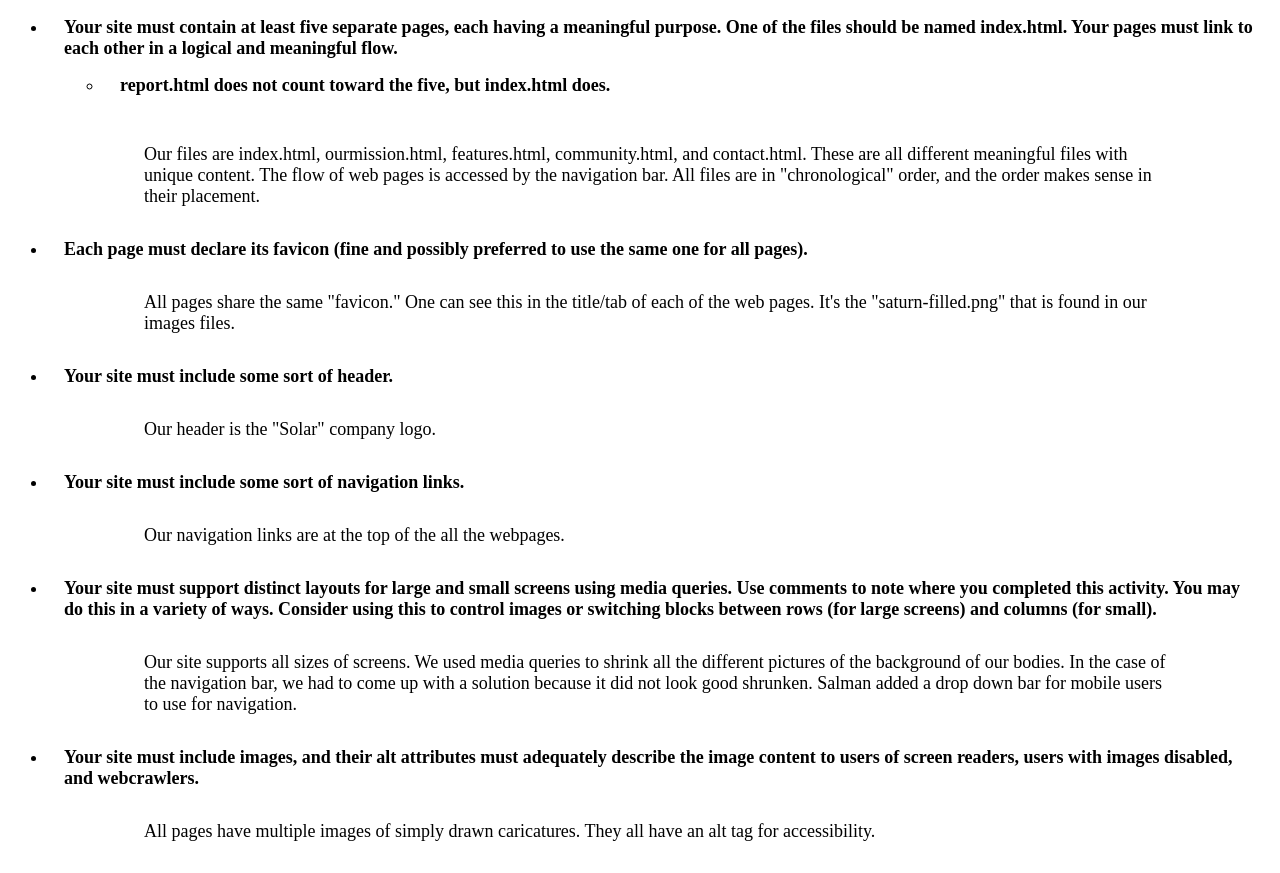
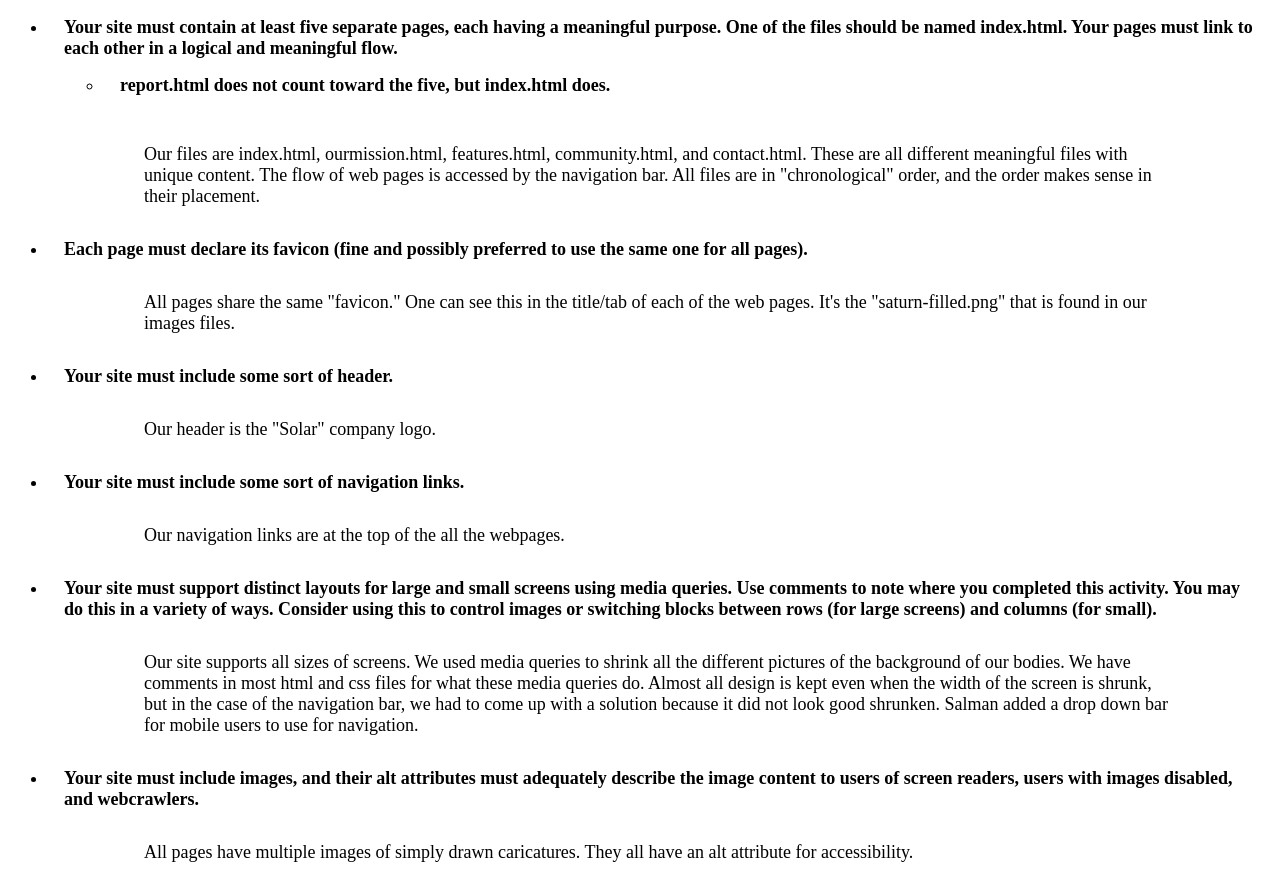
Before and after one commit to TheSalmanK/343-s23-p1, a plain HTML site: page report.html in a window 1280 px wide. Shown: the part 79-952 px from the top of the page. Drawn offline with Linux system fonts and the light colour scheme.

Commit message:
Updating comments and report.html
I overlooked one of the prompts. Now everything is ready to go!

```diff
--- a/css/background.css
+++ b/css/background.css
@@ -100,6 +100,7 @@ body {
   }
 }
 
+/* MEDIA QUERY FOR BACKGROUND IMAGE */
 @media only screen and (max-width: 600px) {
   .layer1 {
     block-size: 25.5rem !important;
--- a/css/images.css
+++ b/css/images.css
@@ -179,6 +179,7 @@
    width: 20%;
 }
 
+/* MEDIA QUERY FOR SPECIAL CASE IMAGES */
 @media only screen and (max-width: 1600px) {
    #overview-picture {
       margin: 1vw;
@@ -224,6 +225,7 @@
    }
 }
 
+/* MEDIA QUERY FOR IMAGES */
 @media only screen and (max-width: 1000px) {
    #mission {
       padding: 1vw;
--- a/css/nav.css
+++ b/css/nav.css
@@ -103,6 +103,7 @@
    image-rendering: optimizeQuality;
 }
 
+/* MEDIA QUERY TO HIDE MOBILE NAVIGATION*/
 @media screen and (min-width: 726px) {
    .mobile-navigator {
       display: none;
@@ -110,6 +111,7 @@
    }
 }
 
+/* MEDIA QUERY TO ENABLE MOBILE NAVIGATION */
 @media only screen and (max-width: 725px) {
    .nav-bar {
       display: none;
--- a/css/spacing.css
+++ b/css/spacing.css
@@ -64,6 +64,7 @@ form {
   padding-bottom: 7rem;
 }
 
+/* MEDIA QUERY FOR THE SPACING FOR BODY ELEMENTS */
 @media only screen and (max-width: 1000px) {
   .main-logo {
     margin-top: 55px;
--- a/css/typography.css
+++ b/css/typography.css
@@ -99,6 +99,7 @@ label {
    margin: -1px;
 }
 
+/* MEDIA QUERY FOR MOBILE FONTS */
 @media only screen and (max-width: 1000px) {
    h2 {
       font-family: neue-haas-grotesk-display, sans-serif;
--- a/report.html
+++ b/report.html
@@ -76,10 +76,10 @@
 
     <li class="answer">
       Our site supports all sizes of screens. We used media queries to shrink all the different pictures of the
-      background of our bodies.
-      In the case of the navigation bar, we had to come up with a solution because it did not look good shrunken. Salman
-      added a
-      drop down bar for mobile users to use for navigation.
+      background of our bodies. We have comments in most html and css files for what these media queries do.
+      Almost all design is kept even when the width of the screen is shrunk, but
+      in the case of the navigation bar, we had to come up with a solution because it did not look good shrunken. Salman
+      added a drop down bar for mobile users to use for navigation.
     </li>
 
     <li>
@@ -88,7 +88,7 @@
       users with images disabled, and webcrawlers.
     </li>
 
-    <li class="answer">All pages have multiple images of simply drawn caricatures. They all have an alt tag for
+    <li class="answer">All pages have multiple images of simply drawn caricatures. They all have an alt attribute for
       accessibility.</li>
 
     <li>
```
